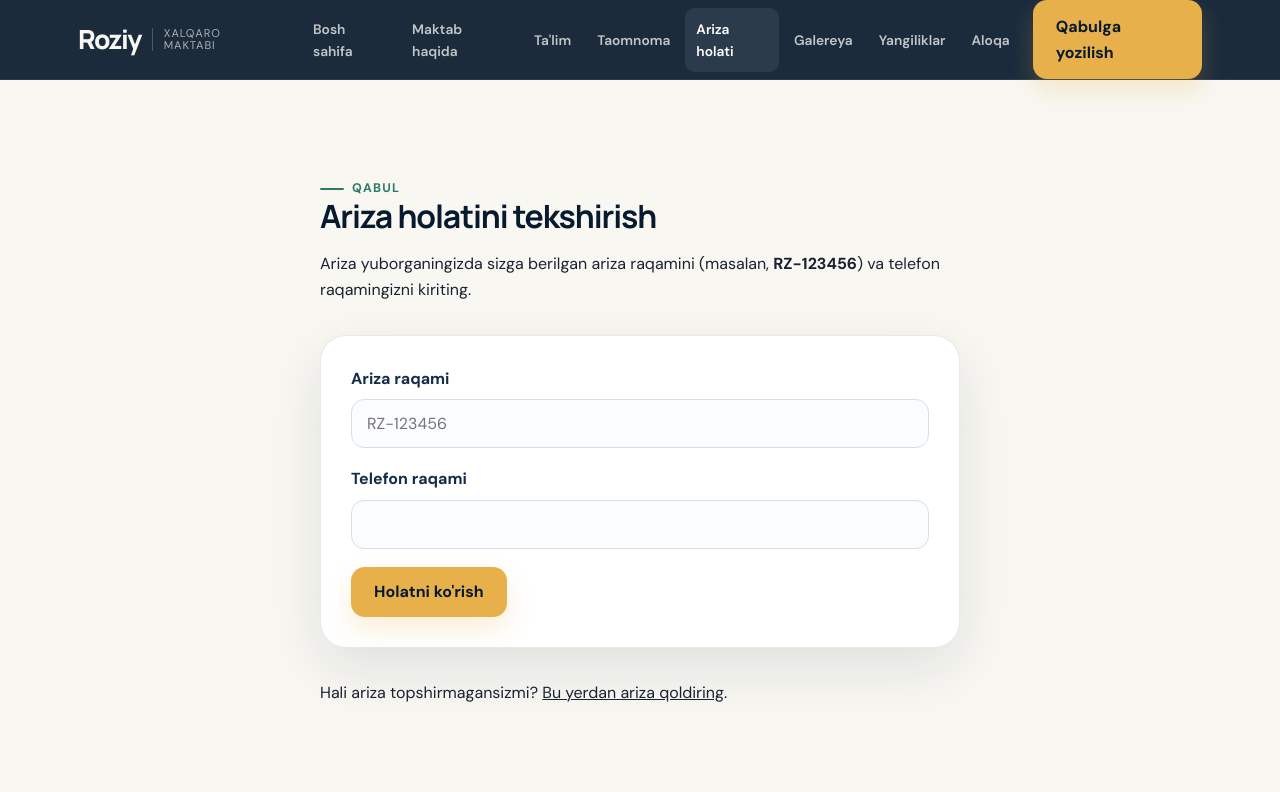
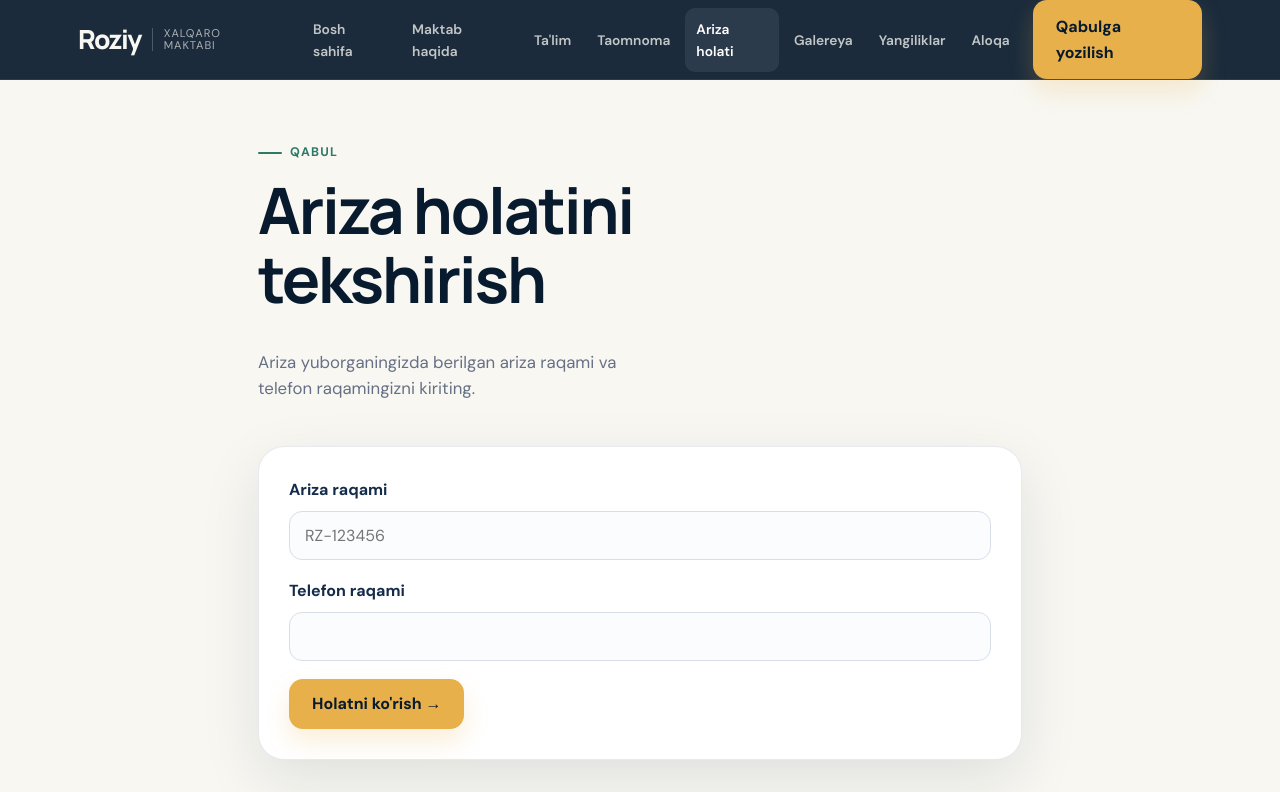
Before and after one commit to nodirbek-code/roziy_school, a React (Vite) app in the folder roziy-frontend/: page /ariza-holati in a window 1280 px wide. Shown: the top 792 px of the page. Built offline with nearby package versions, Linux system fonts and the light colour scheme; no server answers.

Commit message:
feat: modernize application status UI

```diff
--- a/roziy-frontend/src/pages/ApplicationStatus.jsx
+++ b/roziy-frontend/src/pages/ApplicationStatus.jsx
@@ -3,96 +3,36 @@ import { Link } from "react-router-dom";
 import { checkApplicationStatus } from "../api/endpoints";
 import "./form.css";
 
-const BADGE_CLASS = {
-  new: "status-result__badge--new",
-  reviewing: "status-result__badge--reviewing",
-  accepted: "status-result__badge--accepted",
-  rejected: "status-result__badge--rejected",
-};
+const BADGE_CLASS = { new: "status-result__badge--new", reviewing: "status-result__badge--reviewing", accepted: "status-result__badge--accepted", rejected: "status-result__badge--rejected" };
 
 export default function ApplicationStatus() {
   const [form, setForm] = useState({ tracking_code: "", parent_phone: "" });
-  const [state, setState] = useState("idle"); // idle | loading | done | notfound | error
+  const [state, setState] = useState("idle");
   const [result, setResult] = useState(null);
-
   const handleChange = (e) => setForm({ ...form, [e.target.name]: e.target.value });
-
   const handleSubmit = async (e) => {
-    e.preventDefault();
-    setState("loading");
-    try {
-      const data = await checkApplicationStatus({
-        tracking_code: form.tracking_code.trim(),
-        parent_phone: form.parent_phone.trim(),
-      });
-      setResult(data);
-      setState("done");
-    } catch (err) {
-      if (err?.response?.status === 404) {
-        setState("notfound");
-      } else {
-        setState("error");
-      }
-    }
+    e.preventDefault(); setState("loading");
+    try { const data = await checkApplicationStatus({ tracking_code: form.tracking_code.trim(), parent_phone: form.parent_phone.trim() }); setResult(data); setState("done"); }
+    catch (err) { setState(err?.response?.status === 404 ? "notfound" : "error"); }
   };
 
   return (
-    <div className="container section" style={{ maxWidth: 640 }}>
-      <span className="eyebrow">Qabul</span>
-      <h1>Ariza holatini tekshirish</h1>
-      <p>
-        Ariza yuborganingizda sizga berilgan ariza raqamini (masalan, <strong>RZ-123456</strong>) va
-        telefon raqamingizni kiriting.
-      </p>
-
+    <main className="page-shell"><div className="container" style={{ maxWidth: 820 }}>
+      <header className="page-header"><div><span className="eyebrow">Qabul</span><h1>Ariza holatini tekshirish</h1><p>Ariza yuborganingizda berilgan ariza raqami va telefon raqamingizni kiriting.</p></div></header>
       <form className="site-form" onSubmit={handleSubmit}>
-        <label>
-          Ariza raqami
-          <input
-            name="tracking_code"
-            placeholder="RZ-123456"
-            value={form.tracking_code}
-            onChange={handleChange}
-            required
-          />
-        </label>
-        <label>
-          Telefon raqami
-          <input name="parent_phone" value={form.parent_phone} onChange={handleChange} required />
-        </label>
-
-        <button className="btn btn--primary" type="submit" disabled={state === "loading"}>
-          {state === "loading" ? "Tekshirilmoqda..." : "Holatni ko'rish"}
-        </button>
-
-        {state === "notfound" && (
-          <p style={{ color: "#b3261e" }}>
-            Ariza topilmadi. Ariza raqami va telefon raqamini tekshirib qayta urinib ko'ring.
-          </p>
-        )}
-        {state === "error" && <p style={{ color: "#b3261e" }}>Xatolik yuz berdi, qayta urinib ko'ring.</p>}
+        <label>Ariza raqami<input name="tracking_code" placeholder="RZ-123456" value={form.tracking_code} onChange={handleChange} required /></label>
+        <label>Telefon raqami<input name="parent_phone" value={form.parent_phone} onChange={handleChange} required /></label>
+        <button className="btn btn--primary" type="submit" disabled={state === "loading"}>{state === "loading" ? "Tekshirilmoqda..." : "Holatni ko'rish →"}</button>
+        {state === "notfound" && <p style={{ color: "#b42318" }}>Ariza topilmadi. Ariza raqami va telefon raqamini tekshirib qayta urinib ko'ring.</p>}
+        {state === "error" && <p style={{ color: "#b42318" }}>Xatolik yuz berdi, qayta urinib ko'ring.</p>}
       </form>
-
-      {state === "done" && result && (
-        <div className="status-result">
-          <span className={`status-result__badge ${BADGE_CLASS[result.status] ?? ""}`}>
-            {result.status_display}
-          </span>
-          <p>
-            <strong>{result.child_full_name}</strong>
-            {result.grade ? ` — ${result.grade}` : ""}
-          </p>
-          {result.status_note && <p>{result.status_note}</p>}
-          <p style={{ color: "var(--color-muted, #666)", fontSize: "0.9rem" }}>
-            Ariza raqami: {result.tracking_code} &middot; Yuborilgan sana:{" "}
-            {new Date(result.created_at).toLocaleDateString("uz-UZ")}
-          </p>
-        </div>
-      )}
-
-      <p style={{ marginTop: 32 }}>
-        Hali ariza topshirmagansizmi? <Link to="/qabul">Bu yerdan ariza qoldiring</Link>.
-      </p>
-    </div>
+      {state === "done" && result && <div className="status-result">
+        <span className={`status-result__badge ${BADGE_CLASS[result.status] ?? ""}`}>{result.status_display}</span>
+        <p><strong>{result.child_full_name}</strong>{result.grade ? ` — ${result.grade}` : ""}</p>
+        {result.status_note && <p>{result.status_note}</p>}
+        <p style={{ color: "var(--color-muted)", fontSize: ".9rem" }}>Ariza raqami: {result.tracking_code} · Yuborilgan sana: {new Date(result.created_at).toLocaleDateString("uz-UZ")}</p>
+      </div>}
+      <p style={{ marginTop: 28 }}>Hali ariza topshirmadingizmi? <Link to="/qabul">Bu yerdan ariza qoldiring →</Link></p>
+    </div></main>
   );
 }
```
